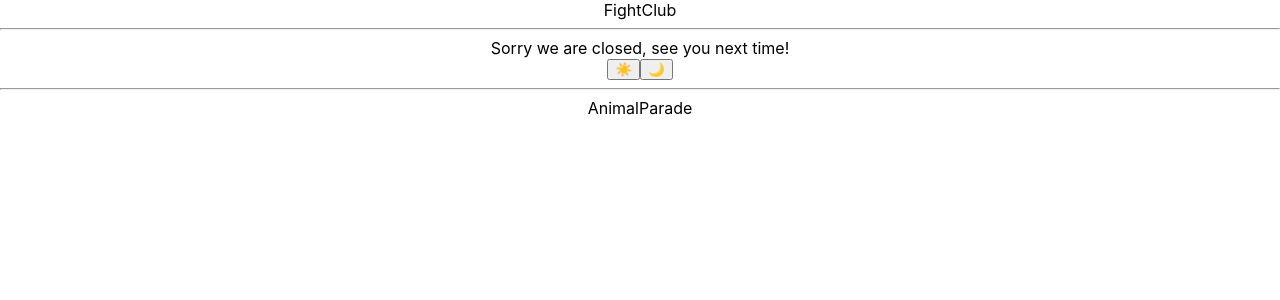
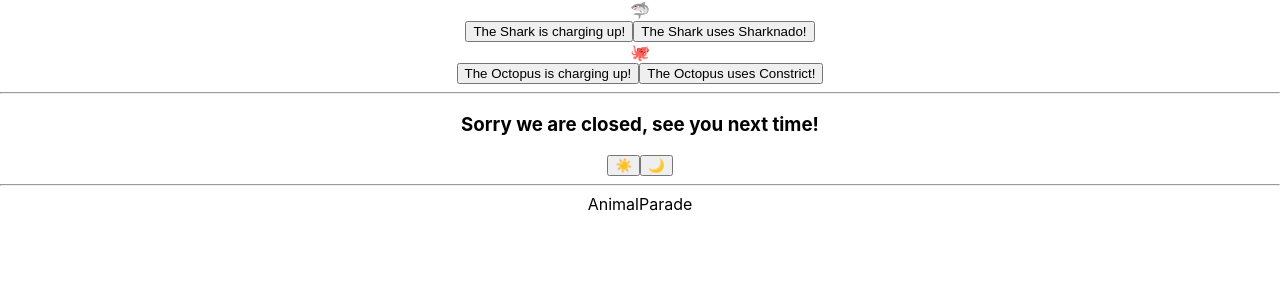
Before and after one commit to Kevin-Roney/busy-zooFS, a React (Create React App) app: page / in a window 1280 px wide. Shown: the top 300 px of the page. Built offline with nearby package versions, Linux system fonts and the light colour scheme.

Commit message:
flushed out FightClub, all functioning properly

```diff
--- a/public/index.html
+++ b/public/index.html
@@ -24,7 +24,7 @@
       work correctly both with client-side routing and a non-root public URL.
       Learn how to configure a non-root public URL by running `npm run build`.
     -->
-    <title>React App</title>
+    <title>Oregon Zoo</title>
   </head>
   <body>
     <noscript>You need to enable JavaScript to run this app.</noscript>
--- a/src/FightClub/FightClub.js
+++ b/src/FightClub/FightClub.js
@@ -1,7 +1,38 @@
-import React from 'react';
+import React, { useState } from 'react';
 
 export default function FightClub() {
+  const [sharkStrength, setSharkStrength] = useState(1);
+  const [octopusStrength, setOctopusStrength] = useState(1);
+  const ATTACK_MODIFIER = .1;
+
+  function handleSharkShrink() {
+    setSharkStrength(sharkStrength - ATTACK_MODIFIER);
+  }
+  function handleSharkGrow() {
+    setSharkStrength(sharkStrength + ATTACK_MODIFIER);
+  }
+  function handleOctopusShrink() {
+    setOctopusStrength(octopusStrength - ATTACK_MODIFIER);
+  }
+  function handleOctopusGrow() {
+    setOctopusStrength(octopusStrength + ATTACK_MODIFIER);
+  }
   return (
-    <div>FightClub</div>
+    <div className='fight-club'>
+      <div className='animal'>
+        <div className='fighter' style={{ fontSize: `${sharkStrength}rem` }}>
+          🦈
+        </div>
+        <button onClick={handleSharkGrow}>The Shark is charging up!</button>
+        <button onClick={handleOctopusShrink}>The Shark uses Sharknado!</button>
+      </div>
+      <div className='animal'>
+        <div className='fighter' style={{ fontSize: `${octopusStrength}rem` }}>
+          🐙
+        </div>
+        <button onClick={handleOctopusGrow}>The Octopus is charging up!</button>
+        <button onClick={handleSharkShrink}>The Octopus uses Constrict!</button>
+      </div>
+    </div>
   );
 }
--- a/src/OpenClose/OpenClose.js
+++ b/src/OpenClose/OpenClose.js
@@ -10,13 +10,13 @@
   }
   return (
     <div>
-      <div>
+      <h3>
         {
           isOpen
             ? 'Welcome to the Oregon Zoon!'
             : 'Sorry we are closed, see you next time!'
         }
-      </div>
+      </h3>
       <button onClick={handleOpenZoo}>☀️</button>
       <button onClick={handleCloseZoo}>🌙</button>
     </div>
```
